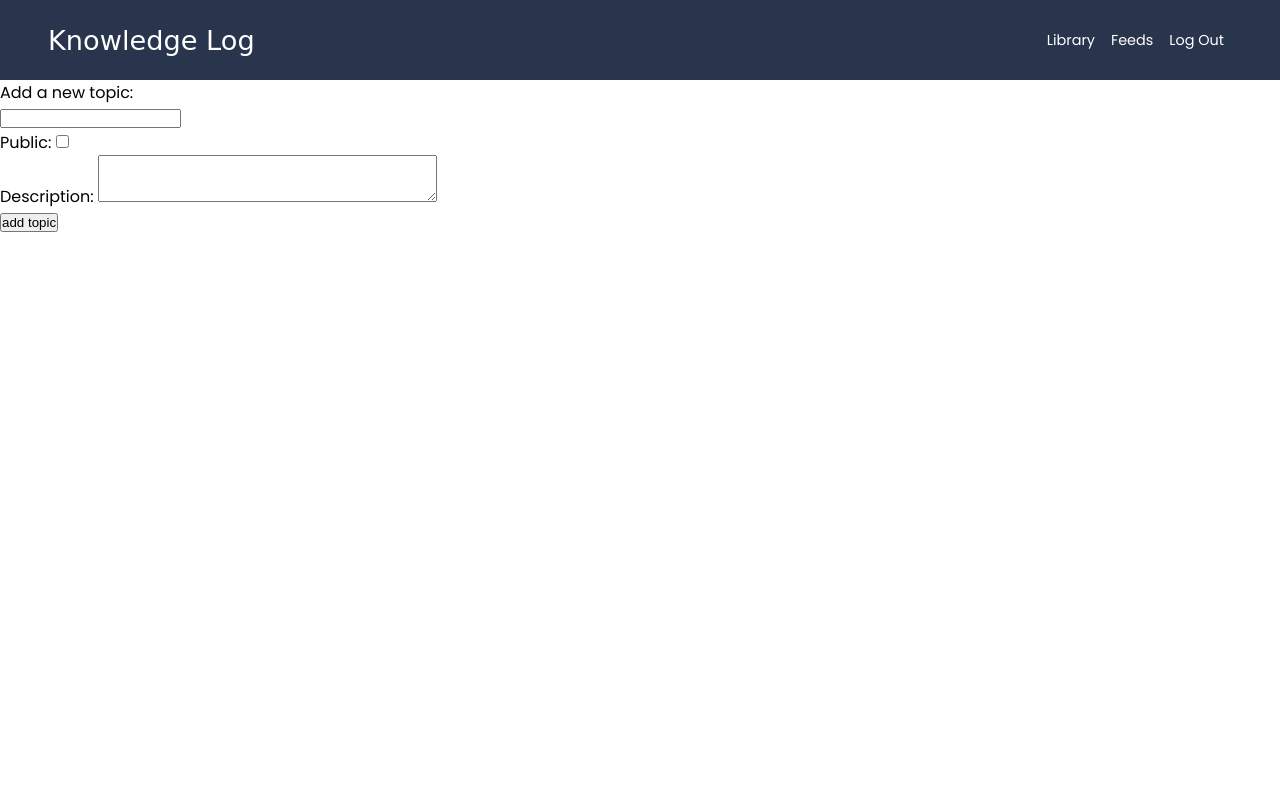
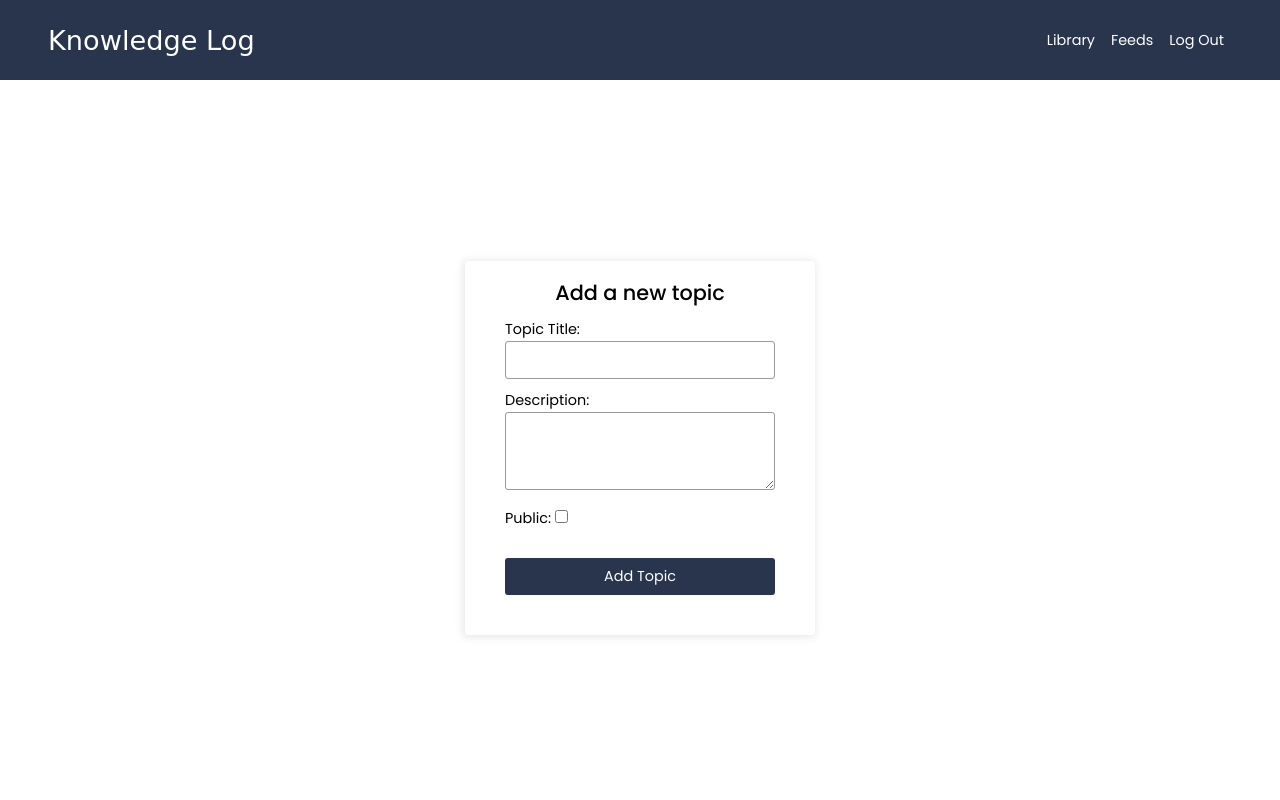
Before and after one commit to negeek/knowledge_log, a Django app: page /new_topic/ in a window 1280 px wide. Run offline with Django 3.2, Linux system fonts and the light colour scheme; the visitor is signed in with stand-in values (Sample User, id 1); some libraries are stand-ins or nearby versions; some web fonts are replaced.

Commit message:
designed add topic page

```diff
--- a/logs/forms.py
+++ b/logs/forms.py
@@ -8,8 +8,8 @@ class Topicform(forms.ModelForm):
     class Meta:
         model = Topic
         # only text field is displayed from Topic
-        fields = ['topic', 'public', 'description']
-        labels = {'topic': ''}  # signifies no label for text field
+        fields = ['topic',  'description', 'public']
+        labels = {'topic': 'topic title'}  # signifies no label for text field
         widgets = {'description': forms.Textarea(attrs={'rows': 3})}
 
 
--- /dev/null
+++ b/static/css/addtopic.css
@@ -0,0 +1,55 @@
+.add-form-page {
+    display: flex;
+    justify-content: center;
+    align-items: center;
+}
+
+.add-form-page .form-container {
+    box-shadow: -1px 1px 7px 2px #b5b3b341;
+    padding: 1rem 1.5rem 2rem;
+    border-radius: 3px;
+    max-width: 90%;
+    width: 350px;
+}
+
+.add-form-page .form-container h2 {
+    font-weight: 500;
+    font-size: 1.3rem;
+    text-align: center;
+}
+
+.add-form-page .form-container form {
+    display: grid;
+    gap: .5rem;
+    margin: .5rem 1rem;
+}
+
+.add-form-page .form-container label {
+    text-transform: capitalize;
+    font-size: .9rem;
+}
+
+.add-form-page .form-container input[type=text],
+.add-form-page .form-container textarea {
+    padding: .5rem .8rem;
+    outline: none;
+    border-radius: 2px;
+    font-family: 'Poppins', sans-serif;
+    width: 100%;
+    border: 1px solid #999;
+    border-radius: 3px;
+}
+
+.add-form-page .form-container button {
+    width: 100%;
+    border: none;
+    padding: .5rem .8rem;
+    background-color: var(--base-color);
+    color: #fff;
+    font-size: .9rem;
+    text-transform: capitalize;
+    border-radius: 3px;
+    margin-top: 1.2rem;
+    font-family: 'Poppins', sans-serif;
+    cursor: pointer;
+}
--- a/templates/logs/base.html
+++ b/templates/logs/base.html
@@ -13,6 +13,7 @@
     <link rel="stylesheet" href="{% static 'css/dashboard.css' %}">
     <link rel="stylesheet" href="{% static 'css/auth.css' %}">
     <link rel="stylesheet" href="{% static 'css/entries.css' %}">
+    <link rel="stylesheet" href="{% static 'css/addtopic.css' %}">
     <script src="https://kit.fontawesome.com/1395a25f53.js" crossorigin="anonymous"></script>
 </head>
 
--- a/templates/logs/new_topic.html
+++ b/templates/logs/new_topic.html
@@ -1,9 +1,13 @@
 {% extends "logs/base.html" %}
 {% block content %}
-<p>Add a new topic:</p>
-<form action="{% url 'logs:new_topic' %}" method='post'>
-    {% csrf_token %}
-    {{ form.as_p }}
-    <button name="submit">add topic</button>
-</form>
+<main class="add-form-page">
+    <div class="form-container">
+        <h2>Add a new topic</h2>
+        <form action="{% url 'logs:new_topic' %}" method='post' class="add_topics_form">
+            {% csrf_token %}
+            {{ form.as_p }}
+            <button name="submit">add topic</button>
+        </form>
+    </div>
+</main>
 {% endblock content %}
```
